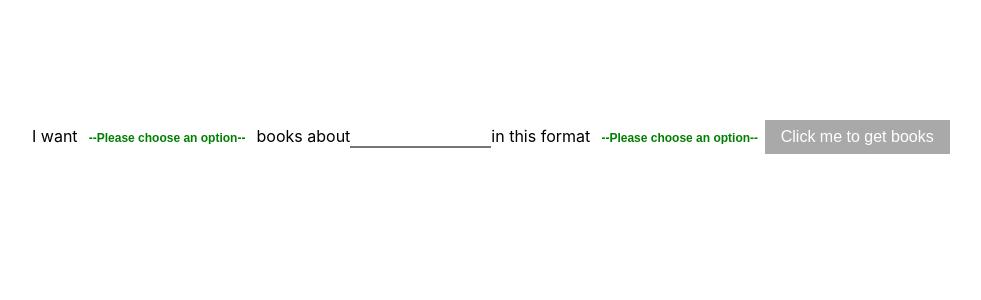
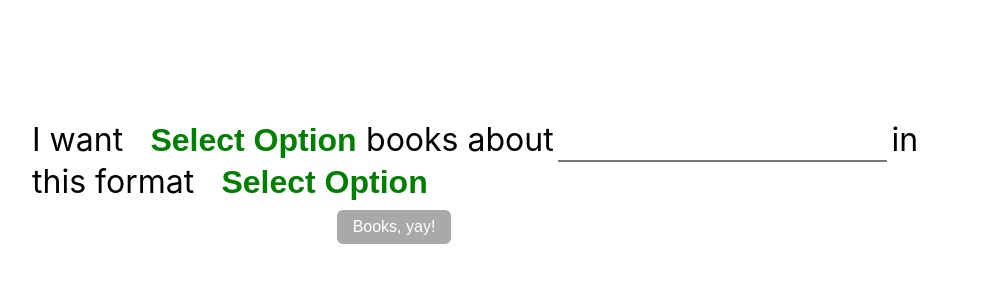
Before and after one commit to mapipina/literary-travels, a React (Create React App) app: page / in a window 1280 px wide. Shown: the top 300 px of the page, without its empty margins (224-1205 px from the left). Built offline with nearby package versions, Linux system fonts and the light colour scheme.

Commit message:
updates to styling

```diff
--- a/src/components/BookCardsComponent.js
+++ b/src/components/BookCardsComponent.js
@@ -1,30 +1,38 @@
 import React from "react";
 import "../styles/Books.css";
-// eslint-disable-next-line no-unused-expressions
-("use strict");
 
 class BookCardsComponent extends React.Component {
-
   truncateText(text) {
-    const newText = text.length > 250 ? `${text.substring(0, 250)}...` : text;
+    const newText = text.length > 150 ? `${text.substring(0, 149)}...` : text;
     return newText;
   }
 
-  renderCardContent(title, description) {
-    const shortDesc = description ? this.truncateText(description) : ''
+  renderCardContent(title, description, image) {
+    const shortDesc = description ? this.truncateText(description) : "";
+    const imageSrc = image.thumbnail;
     return (
       <>
-      <div className='card__title'>{title}</div>
-      <p className='card__desc'>{shortDesc}</p>
+        <div className="card__title">{title}</div>
+        <div className="card__img">
+          <img src={imageSrc} alt={`Bookcover of ${title}`} />
+        </div>
+        <p className="card__desc">{shortDesc}</p>
       </>
-    )
+    );
   }
 
   render() {
-    const { title, description } = this.props;
+    const { title, description, link, image } = this.props;
     return (
       <div className="card">
-        {this.renderCardContent(title, description)}
+        {this.renderCardContent(title, description, image)}
+        <div className="card__footer">
+          <div className="card__link">
+            <a href={link} target="_blank" rel="noopener noreferrer">
+              Read more
+            </a>
+          </div>
+        </div>
       </div>
     );
   }
--- a/src/components/BookCardsContainer.js
+++ b/src/components/BookCardsContainer.js
@@ -22,7 +22,7 @@ class BookCardsContainer extends React.Component {
       this.setState({ bookList });
     }
   }
-
+  // Updating bookList in state when props changes
   componentDidUpdate(prevProps) {
     const { bookList } = this.props;
     if (!_.isEqual(bookList, prevProps.bookList)) {
@@ -36,13 +36,20 @@ class BookCardsContainer extends React.Component {
       <div className="cardContainer">
         <div className="cardContainer__wrapper">
           {bookList.map(book => {
-            const { title, description } = book.volumeInfo;
+            const {
+              title,
+              description,
+              canonicalVolumeLink,
+              imageLinks
+            } = book.volumeInfo;
             const bookID = book.id;
             return (
               <BookCardsComponent
                 key={bookID}
                 title={title}
                 description={description}
+                link={canonicalVolumeLink}
+                image={imageLinks}
               />
             );
           })}
--- a/src/components/SearchComponent.js
+++ b/src/components/SearchComponent.js
@@ -8,12 +8,14 @@ class SearchComponent extends React.Component {
   state = {
     isDisabled: true
   };
-
+  // Ensuring that all values are set. If not, button is disabled
   componentDidUpdate(prevProps) {
     const { bookQuery } = this.props;
     let isBtnDisabled = true;
     if (!_.isEqual(prevProps.bookQuery, bookQuery)) {
-      const bookQueryValues = (Object.values(bookQuery)).filter(bookQueryVal => bookQueryVal.length > 0);
+      const bookQueryValues = Object.values(bookQuery).filter(
+        bookQueryVal => bookQueryVal.length > 0
+      );
       isBtnDisabled = bookQueryValues.length < 3 ? true : false;
       this.setState({ isDisabled: isBtnDisabled });
     }
@@ -27,9 +29,11 @@ class SearchComponent extends React.Component {
         I want {genDropdown("genre", BookOptions.genres)} books about
         {genTopicInput()}
         in this format {genDropdown("format", BookOptions.formats)}
-        <button disabled={isDisabled} onClick={onSubmit}>
-          Click me to get books
-        </button>
+        <div className="search__submit">
+          <button disabled={isDisabled} onClick={onSubmit}>
+            Books, yay!
+          </button>
+        </div>
       </div>
     );
   }
--- a/src/components/SearchContainer.js
+++ b/src/components/SearchContainer.js
@@ -11,7 +11,7 @@ class SearchContainer extends React.Component {
   state = {
     genre: "",
     location: "",
-    format: "",
+    format: ""
   };
 
   handleDropdownChange(event, type) {
@@ -31,6 +31,7 @@ class SearchContainer extends React.Component {
     fetchBooksData(bookSearch);
   }
 
+  // Generalizing the dropdown since there are a couple in the app
   genDropdown(type, options) {
     const optionArray = options.map((typeOption, i) => {
       return (
@@ -47,8 +48,11 @@ class SearchContainer extends React.Component {
         onChange={e => {
           this.handleDropdownChange(e, type);
         }}
+        className="search__dropdown"
       >
-        <option value="">--Please choose an option--</option>
+        <option value="" style={{ textAlign: "center" }}>
+          Select Option
+        </option>
         {optionArray}
       </select>
     );
@@ -63,12 +67,13 @@ class SearchContainer extends React.Component {
         required
         size="15"
         onChange={this.handleInputChange}
+        className="input__text"
       />
     );
   }
 
   render() {
-      const bookQuery = this.state;
+    const bookQuery = this.state;
     return (
       <div className="search">
         <SearchComponent
--- a/src/styles/Books.css
+++ b/src/styles/Books.css
@@ -1,7 +1,7 @@
 .cardContainer {
-  width: 100%;
-  height: 50vh;
+  height: 60vh;
   overflow: scroll;
+  padding-left: 7%;
 }
 
 .cardContainer__wrapper {
@@ -12,22 +12,42 @@
 .card {
   background: #fff;
   border-radius: 2px;
-  height: 325px;
+  height: 400px;
   margin: 1rem;
   position: relative;
   width: 325px;
   box-shadow: 0 3px 6px #999, 0 3px 6px #999;
   text-align: left;
+  display: flex;
+  flex-direction: column;
 }
 
 .card__title {
   display: block;
   font-size: medium;
   font-weight: bold;
+  padding: 4%;
 }
 
 .card__desc {
-  padding-left: 1rem;
-  padding-right: 1rem;
-  font-size: 15px;
+  padding: 0 1%;
+  font-size: 1rem;
+  /* min-height: 20%; */
 }
+
+.card__img {
+  padding: 0 25%;
+}
+
+.card__footer {
+  display: flex;
+  flex-direction: row;
+  align-items: center;
+  box-sizing: border-box;
+  min-height: 52px;
+  padding: 8px;
+}
+
+.card__link > a {
+  text-decoration: none;
+}
--- a/src/styles/Search.css
+++ b/src/styles/Search.css
@@ -1,6 +1,6 @@
 .search {
   width: 100%;
-  height: 50vh;
+  height: 38vh;
 }
 
 .search__component {
@@ -8,22 +8,25 @@
   position: fixed;
   top: 15%;
   left: 20%;
+  font-size: 2rem;
+  width: 70%;
 }
 
-select {
+.search__dropdown {
   text-align: center;
   background: transparent;
-  width: 170px;
-  padding: 2px;
+  padding-left: 2%;
   font-family: Arial, Helvetica, sans-serif;
-  font-size: 12px;
+  font-size: 2rem;
   font-weight: 600;
   color: green;
-  line-height: 1;
   border: 0;
   border-radius: 0;
-  height: 22px;
   -webkit-appearance: none;
+}
+
+.search__submit {
+  padding-left: 34%;
 }
 
 input {
@@ -32,10 +35,16 @@ input {
   border-right: 0;
 }
 
+.input__text {
+  margin: 0 0.5%;
+  font-size: 2rem;
+  text-align: center;
+}
+
 button {
   display: inline-block;
   border: none;
-  padding: .5rem 1rem;
+  padding: 0.5rem 1rem;
   margin: 0;
   text-decoration: none;
   background: #0069ed;
@@ -45,6 +54,7 @@ button {
   cursor: pointer;
   text-align: center;
   transition: background 250ms ease-in-out, transform 150ms ease;
+  border-radius: 6px;
   -webkit-appearance: none;
   -moz-appearance: none;
 }
@@ -65,4 +75,5 @@ button:active {
 
 button:disabled {
   background: darkgray;
+  cursor: default;
 }
```
